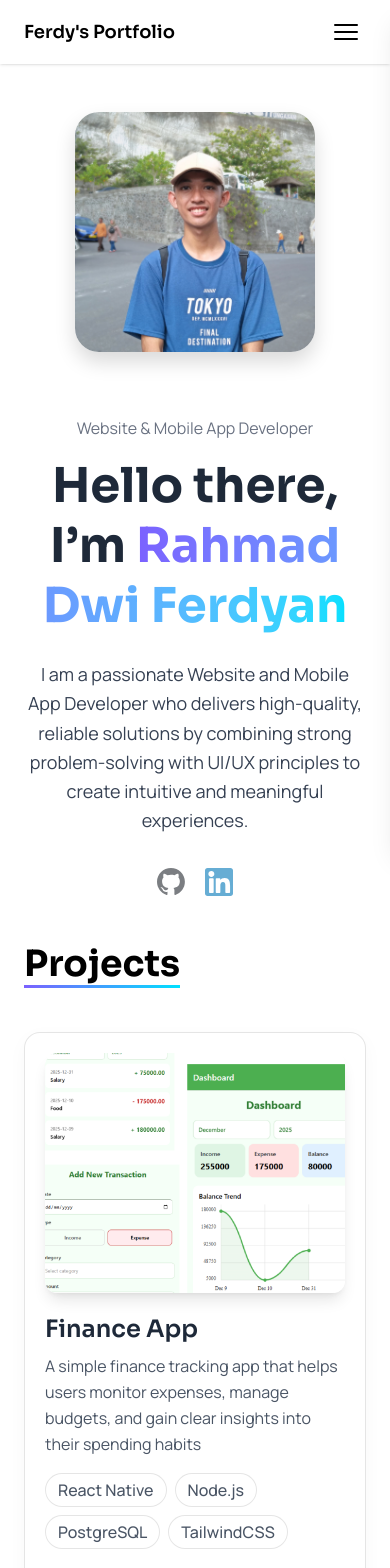
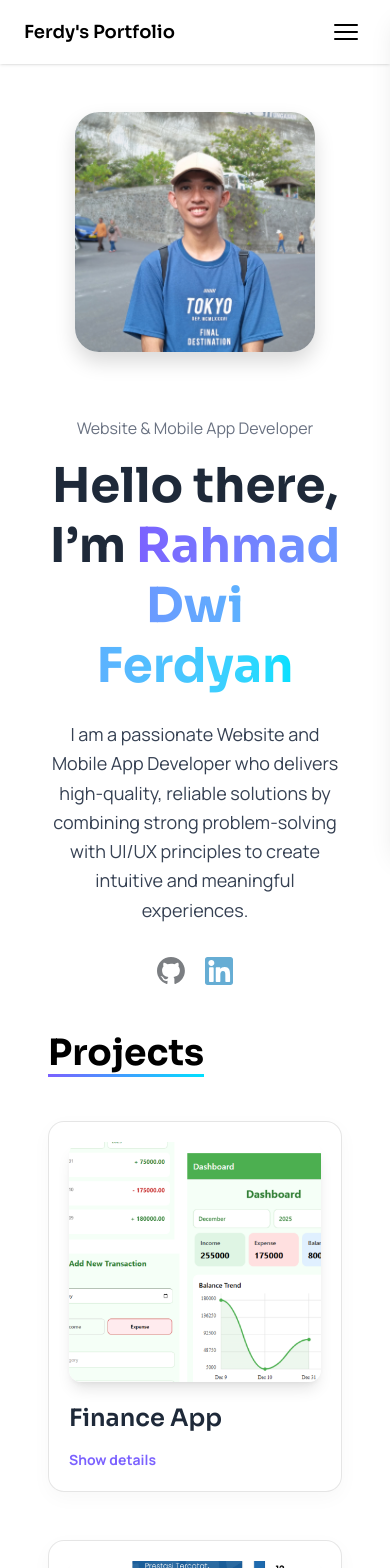
Before and after one commit to RahmadDwiFerdyan/my-portfolio, a React (Vite) app: page / in a window 390 px wide. Shown: the top 1568 px of the page. Built offline with nearby package versions, Linux system fonts and the light colour scheme.

Commit message:
polishing and mobile layout adjusting

```diff
--- a/src/App.jsx
+++ b/src/App.jsx
@@ -37,7 +37,7 @@ export default function App() {
   }, []);
 
   return (
-    <div className="relative min-h-scree">
+    <div className="relative min-h-screen">
 
       {/* NOISE */}
       <div className="noise-bg"></div>
--- a/src/components/Hero.jsx
+++ b/src/components/Hero.jsx
@@ -6,7 +6,7 @@ export default function Hero() {
     >
 
       <div className="
-        relative max-w-6xl mx-auto px-6
+        relative max-w-6xl mx-auto px-12 md:px-6
         flex flex-col md:flex-row items-center gap-16
       ">
 
@@ -20,10 +20,10 @@ export default function Hero() {
             />
 
             {/* BACK SIDE */}
-            <div className="photo-back">
-              <h2 className="text-xl font-semibold">Rahmad Dwi Ferdyan</h2>
-              <p className="text-sm text-gray-600 mt-2">Website & Mobile App Developer</p>
-            </div>
+              <img
+              src="images/profile.png"
+              className="photo-back"
+            />
           </div>
         </div>
 
--- a/src/components/Navbar.jsx
+++ b/src/components/Navbar.jsx
@@ -34,7 +34,7 @@ export default function Navbar() {
 
       {/* MOBILE MENU OVERLAY */}
       <div
-        className={`fixed inset-0 bg-black/20 backdrop-blur-md z-50 transition-opacity duration-300 ${
+        className={`fixed inset-0 bg-black/40 z-50 transition-opacity duration-300 ${
           open ? "opacity-100 pointer-events-auto" : "opacity-0 pointer-events-none"
         }`}
         onClick={() => setOpen(false)}
@@ -43,7 +43,7 @@ export default function Navbar() {
       {/* MOBILE MENU PANEL */}
       <div
         className={`fixed top-0 right-0 h-full w-[75%] max-w-[300px]
-          bg-white/80 backdrop-blur-xl shadow-xl z-60
+          bg-white backdrop-blur-xl shadow-xl z-60
           transform transition-transform duration-300
           ${open ? "translate-x-0" : "translate-x-full"}
         `}
--- a/src/components/ProjectCard.jsx
+++ b/src/components/ProjectCard.jsx
@@ -1,30 +1,29 @@
 import { Link } from "react-router-dom";
-import { forwardRef } from "react";
+import { forwardRef, useState } from "react";
 
 const ProjectCard = forwardRef(function ProjectCard({ project }, ref) {
+  const [expanded, setExpanded] = useState(false);
 
   return (
     <Link to={`/project/${project.id}`} className="block">
       <div
         ref={ref}
-        className={`
+        className="
           group relative rounded-2xl border border-black/10
           bg-white/30 shadow-[0_6px_20px_rgba(0,0,0,0.03)]
           overflow-hidden transition-all duration-500
           hover:shadow-[0_10px_50px_rgba(123,97,255,0.25)]
           hover:-translate-y-3 hover:scale-[1.015]
-          project-reveal
-          min-h-[560px]
-        `}
+          project-reveal min-h-0 md:min-h-[520px]
+        "
       >
 
         {/* Glow */}
         <div className="
           absolute inset-0 opacity-0 group-hover:opacity-20 transition duration-500
           bg-linear-to-br from-primary/10 to-secondary/10 blur-3xl
-        "></div>
+        " />
 
-        {/* Inner */}
         <div className="p-5 relative z-10">
 
           {/* Thumbnail */}
@@ -35,7 +34,7 @@ const ProjectCard = forwardRef(function ProjectCard({ project }, ref) {
               className="
                 w-full h-60 object-cover rounded-xl
                 transition-transform duration-500
-                group-hover:scale-105 group-hover:rotate-0
+                group-hover:scale-105
               "
             />
           </div>
@@ -45,28 +44,58 @@ const ProjectCard = forwardRef(function ProjectCard({ project }, ref) {
             {project.title}
           </h3>
 
-          {/* Description */}
-          <p className="text-gray-600 text-md mt-2 leading-relaxed font-manrope">
+          {/* DESCRIPTION */}
+          <div
+            className={`
+              mt-2 text-gray-600 text-md leading-relaxed font-manrope
+              transition-all duration-300
+              ${expanded ? "block" : "hidden"}
+              md:block
+            `}
+          >
             {project.description}
-          </p>
+          </div>
 
-          {/* Badges FIX */}
-          <div className="flex flex-wrap gap-2 mt-4">
+          {/* TECH STACK */}
+          <div
+            className={`
+              flex flex-wrap gap-2 mt-4
+              transition-all duration-300
+              ${expanded ? "flex" : "hidden"}
+              md:flex
+            `}
+          >
             {project.tech?.map((t, i) => (
               <span
                 key={i}
                 className="
-                  text-md px-3 py-1 text-gray-600 rounded-full bg-white/60 backdrop-blur-sm
+                  text-md px-3 py-1 text-gray-600 rounded-full
+                  bg-white/60 backdrop-blur-sm
                   border border-black/10
                   font-medium font-manrope
-                  transition-all duration-500
-                  group-hover:translate-y-3
                 "
               >
                 {t}
               </span>
             ))}
           </div>
+
+          {/* EXPAND BUTTON — MOBILE ONLY */}
+          <button
+            onClick={(e) => {
+              e.preventDefault();   // prevent Link
+              e.stopPropagation();  // prevent bubbling
+              setExpanded(!expanded);
+            }}
+            className="
+              mt-4 md:hidden
+              text-sm font-semibold font-manrope
+              text-primary
+              hover:underline
+            "
+          >
+            {expanded ? "Hide details" : "Show details"}
+          </button>
 
         </div>
       </div>
--- a/src/components/Projects.jsx
+++ b/src/components/Projects.jsx
@@ -50,7 +50,7 @@ export default function Projects() {
         bg-[linear-gradient(to_top,white,rgba(255,255,255,0)_40%)]
       "
     >
-      <div className="max-w-7xl mx-auto px-6">
+      <div className="max-w-7xl mx-auto px-12 md:px-6">
 
         {/* TITLE WITH UNDERLINE ANIMATION */}
         <h2
--- a/src/components/TechCard.jsx
+++ b/src/components/TechCard.jsx
@@ -4,6 +4,7 @@ export default function TechCard({ icon, label, index }) {
   const [ref, show] = useReveal();
 
   return (
+    <div className="tech-tilt-wrapper">
       <div
         ref={ref}
         style={{ animationDelay: `${index * 0.12}s` }}
@@ -18,5 +19,6 @@ export default function TechCard({ icon, label, index }) {
         <img src={icon} className="w-10 h-10 object-contain opacity-90" />
         <p className="font-manrope text-sm font-semibold">{label}</p>
       </div>
+    </div>
   );
 }
--- a/src/components/TechStack.jsx
+++ b/src/components/TechStack.jsx
@@ -42,7 +42,7 @@ export default function TechStack() {
     const [titleRef, visible] = useReveal();
 
     return (
-        <section id="stack" className="relative py-28 max-w-7xl mx-auto px-6">
+        <section id="stack" className="relative py-28 max-w-7xl mx-auto px-12 md:px-6">
 
             <h2
                 ref={titleRef}
@@ -54,10 +54,10 @@ export default function TechStack() {
                 Tech Stack
             </h2>
 
-            <div className="grid grid-cols-1 sm:grid-cols-2 lg:grid-cols-4 gap-16">
+            <div className="grid grid-cols-2 sm:grid-cols-2 lg:grid-cols-4 gap-4 lg:gap-16">
                 {techCategories.map((cat, idx) => (
-                    <div key={idx} className="text-center space-y-6">
-                        <h3 className="font-sora text-xl font-semibold">{cat.title}</h3>
+                    <div key={idx} className="text-center space-y-4">
+                        <h3 className="font-sora text-lg font-semibold">{cat.title}</h3>
 
                         <div className="grid gap-5">
                             {cat.items.map((item, i) => (
--- a/src/index.css
+++ b/src/index.css
@@ -71,14 +71,38 @@
   animation: fadeStagger 0.8s forwards;
 }
 
+.tech-tilt-wrapper {
+  perspective: 1000px;
+}
+
 .tech-tilt {
-  transition: transform 0.3s ease, box-shadow 0.3s ease;
+  transition:
+    transform 0.35s cubic-bezier(0.22, 1, 0.36, 1),
+    box-shadow 0.35s ease;
 }
 
 .tech-tilt:hover {
-  transform: translateY(-4px) rotateX(4deg) rotateY(-4deg);
-  box-shadow: 0 12px 32px rgba(123, 97, 255, 0.15);
+  transform: translateY(-6px) scale(1.015);
+  box-shadow:
+    0 0px 10px rgba(123, 97, 255, 0.15);
 }
+
+.tech-tilt img {
+  transition: transform 0.35s ease;
+}
+
+.tech-tilt p {
+  transition: transform 0.35s ease;
+}
+
+.tech-tilt:hover img {
+  transform: translateY(-4px) scale(1.15);
+}
+
+.tech-tilt:hover p {
+  transform: translateY(8px);
+}
+
 
 .category-title {
   position: relative;
@@ -93,7 +117,7 @@
   width: 0%;
   height: 3px;
   background: linear-gradient(90deg, var(--color-primary), var(--color-secondary));
-  transition: width 0.4s ease-out;
+  transition: width 2s ease-out;
 }
 
 .category-title.show-underline::after {
```
Also changed, not shown: src/pages/ProjectDetail.jsx (+7 -9 lines), public/images/profile.png (added). Lines whose indentation alone changed are shown as unchanged.
